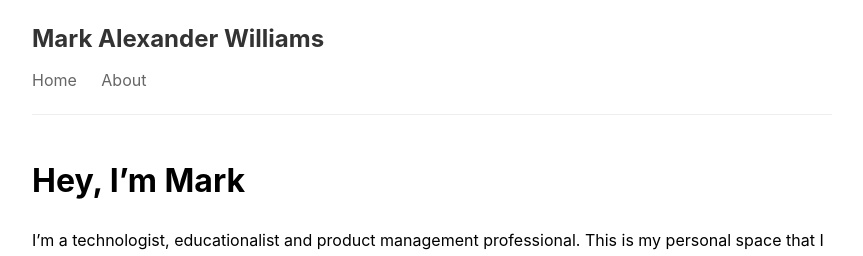
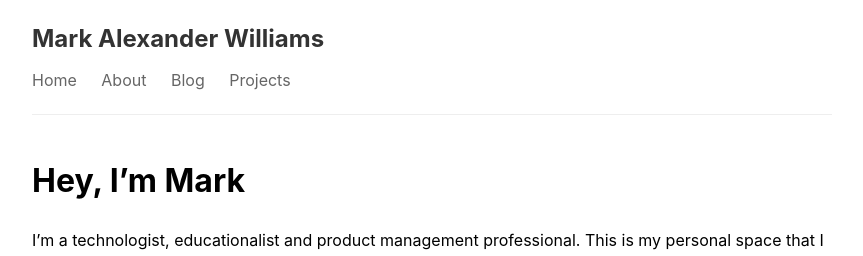
Before and after one commit to themarkness/themarkness.github.io, a Jekyll site: the page built from index.md, in a window 1280 px wide. Shown: the top 256 px of the page, without its empty margins (208-1071 px from the left). Built offline with Jekyll 4.4.1, drawn with Linux system fonts in a browser that asks for light colours; our own code applies the rules of GitHub Pages for plain Markdown files.

Commit message:
add navigation items

```diff
--- a/_layouts/default.html
+++ b/_layouts/default.html
@@ -13,6 +13,8 @@
             <ul>
                 <li><a href="{{ '/' | relative_url }}">Home</a></li>
                 <li><a href="{{ '/about' | relative_url }}">About</a></li>
+                <li><a href="{{ '/blog' | relative_url }}">Blog</a></li>
+                <li><a href="{{ '/projects' | relative_url }}">Projects</a></li>
             </ul>
         </nav>
     </header>
```
